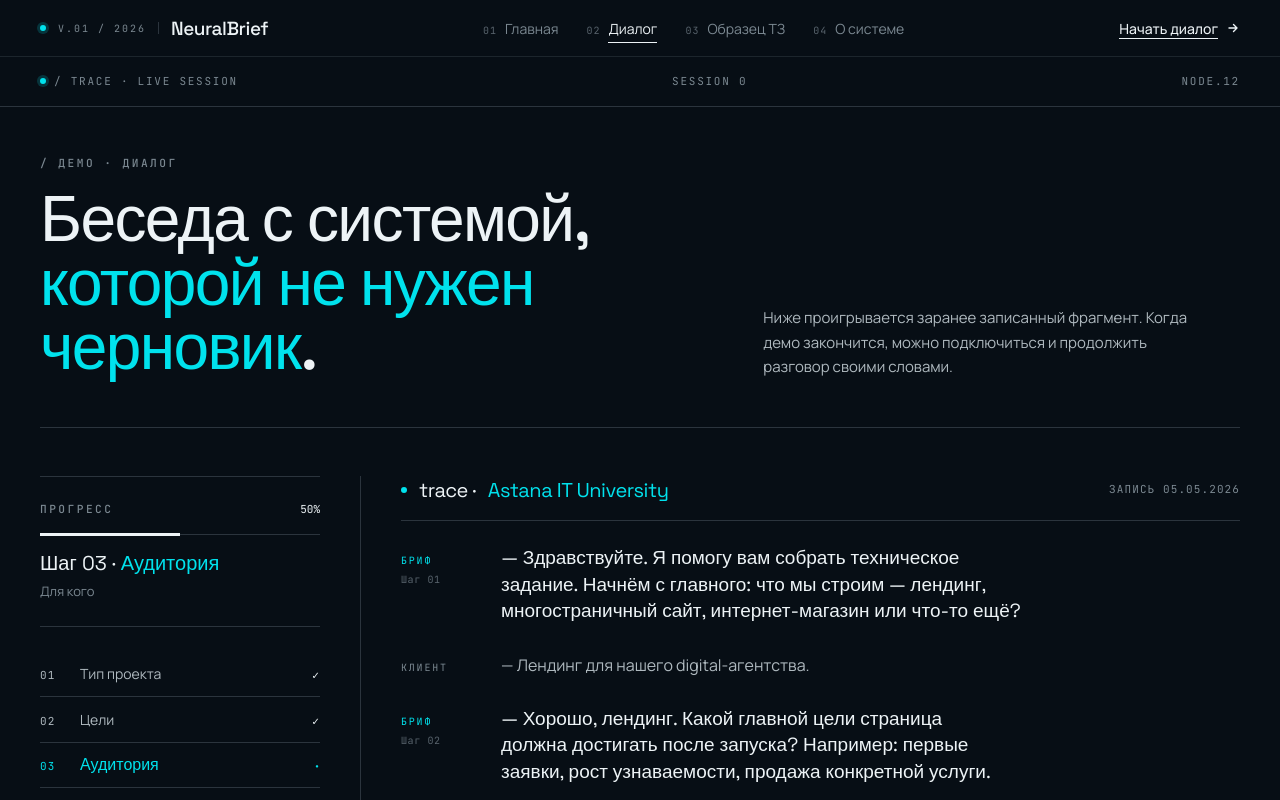
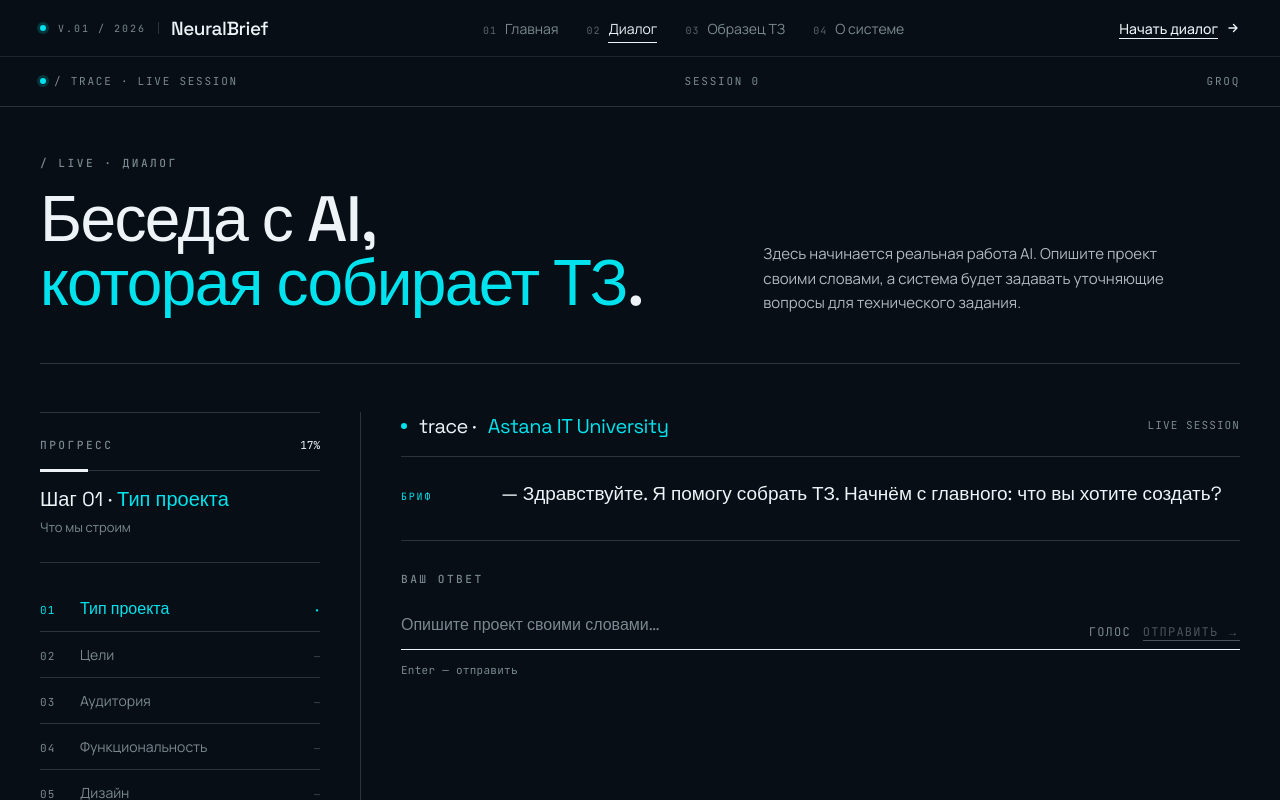
Before and after one commit to MOYISEY/hero-section, a Next.js app: page /chat in a window 1280 px wide. Shown: the top 800 px of the page. Built offline with nearby package versions, Linux system fonts and the light colour scheme.

Commit message:
Replace demo chat with live Groq conversation

```diff
--- a/components/chat/chat-interface.tsx
+++ b/components/chat/chat-interface.tsx
@@ -1,9 +1,11 @@
 "use client"
 
-import { useEffect, useRef, useState } from "react"
+import { useChat } from "@ai-sdk/react"
+import { DefaultChatTransport, type UIMessage } from "ai"
 import Link from "next/link"
 import { toast } from "sonner"
 import { cn } from "@/lib/utils"
+import { useEffect, useRef, useState, type FormEvent } from "react"
 
 type Step = {
   id: string
@@ -20,146 +22,65 @@ const STEPS: Step[] = [
   { id: "06", label: "Сроки и формат", hint: "Когда и в каком виде" },
 ]
 
-type Message = {
-  id: number
-  from: "ai" | "user"
-  text: string
-  meta?: string
-}
-
-const DEMO: Message[] = [
+const INITIAL_MESSAGES: UIMessage[] = [
   {
-    id: 1,
-    from: "ai",
-    text:
-      "Здравствуйте. Я помогу вам собрать техническое задание. Начнём с главного: что мы строим — лендинг, многостраничный сайт, интернет-магазин или что-то ещё?",
-    meta: "Шаг 01",
-  },
-  { id: 2, from: "user", text: "Лендинг для нашего digital-агентства." },
-  {
-    id: 3,
-    from: "ai",
-    text:
-      "Хорошо, лендинг. Какой главной цели страница должна достигать после запуска? Например: первые заявки, рост узнаваемости, продажа конкретной услуги.",
-    meta: "Шаг 02",
-  },
-  {
-    id: 4,
-    from: "user",
-    text: "Пока нет подтверждённых целей по заявкам.",
-  },
-  {
-    id: 5,
-    from: "ai",
-    text:
-      "Принято. А кто эти будущие клиенты? Опишите портрет: чем занимаются, какой возраст, с каких устройств чаще зайдут.",
-    meta: "Шаг 03",
-  },
-  {
-    id: 6,
-    from: "user",
-    text:
-      "Владельцы малого и среднего бизнеса. Точных данных по устройствам пока нет.",
-  },
-  {
-    id: 7,
-    from: "ai",
-    text:
-      "Перехожу к функциональности. Предлагаю обязательные блоки: hero с УТП, кейсы, форма заявки с интеграцией CRM, калькулятор стоимости. Что-то добавим, уберём или поменяем?",
-    meta: "Шаг 04",
-  },
-  {
-    id: 8,
-    from: "user",
-    text:
-      "Всё нужно. Дополнительно — блок с отзывами и онлайн-чат с менеджером.",
-  },
-  {
-    id: 9,
-    from: "ai",
-    text:
-      "Записал. Последний короткий блок про дизайн: какой характер сайта вам ближе — строгий и минималистичный, тёплый и человечный или технологичный?",
-    meta: "Шаг 05",
+    id: "start",
+    role: "assistant",
+    parts: [
+      {
+        type: "text",
+        text:
+          "Здравствуйте. Я помогу собрать ТЗ. Начнём с главного: что вы хотите создать?",
+      },
+    ],
   },
 ]
 
+function getText(message: UIMessage): string {
+  if (!message.parts || !Array.isArray(message.parts)) return ""
+  return message.parts
+    .filter((part): part is { type: "text"; text: string } => part.type === "text")
+    .map((part) => part.text)
+    .join("")
+}
+
 export function ChatInterface() {
-  const [messages, setMessages] = useState<Message[]>(() => DEMO.slice(0, 1))
-  const [typing, setTyping] = useState(false)
+  const { messages, sendMessage, status } = useChat({
+    transport: new DefaultChatTransport({ api: "/api/hero-chat" }),
+    messages: INITIAL_MESSAGES,
+  })
   const [input, setInput] = useState("")
-  const [stepIndex, setStepIndex] = useState(0)
-  const [done, setDone] = useState(false)
   const scrollRef = useRef<HTMLDivElement>(null)
-
-  useEffect(() => {
-    let cancelled = false
-    const queue = DEMO.slice(1)
-
-    async function play() {
-      for (const m of queue) {
-        if (cancelled) return
-        if (m.from === "ai") {
-          setTyping(true)
-          await wait(1300)
-          if (cancelled) return
-          setTyping(false)
-        } else {
-          await wait(700)
-        }
-        if (cancelled) return
-        setMessages((prev) => [...prev, m])
-        if (m.meta) {
-          const idx = STEPS.findIndex((s) => m.meta?.includes(s.id))
-          if (idx >= 0) setStepIndex(idx)
-        }
-      }
-      if (!cancelled) {
-        await wait(700)
-        setDone(true)
-      }
-    }
-    play()
-    return () => {
-      cancelled = true
-    }
-  }, [])
+  const isStreaming = status === "submitted" || status === "streaming"
+  const userMessagesCount = messages.filter((message) => message.role === "user").length
+  const stepIndex = Math.min(userMessagesCount, STEPS.length - 1)
+  const progress = Math.round(((stepIndex + 1) / STEPS.length) * 100)
+  const done = userMessagesCount >= 4
 
   useEffect(() => {
     const el = scrollRef.current
     if (!el) return
     el.scrollTo({ top: el.scrollHeight, behavior: "smooth" })
-  }, [messages, typing])
+  }, [messages, isStreaming])
 
-  function handleSend(e?: React.FormEvent) {
+  function handleSend(e?: FormEvent) {
     e?.preventDefault()
     const value = input.trim()
-    if (!value) return
-    const newMsg: Message = { id: Date.now(), from: "user", text: value }
-    setMessages((prev) => [...prev, newMsg])
+    if (!value || isStreaming) return
+
+    if (value.length < 3) {
+      toast("Сообщение слишком короткое", {
+        description: "Опишите проект чуть подробнее, чтобы AI мог собрать ТЗ.",
+      })
+      return
+    }
+
+    sendMessage({ text: value })
     setInput("")
-
-    setTyping(true)
-    setTimeout(() => {
-      setTyping(false)
-      setMessages((prev) => [
-        ...prev,
-        {
-          id: Date.now() + 1,
-          from: "ai",
-          text:
-            "Понял вас. Сохранил эту вводную в раздел брифа. Продолжим, когда будете готовы сформировать ТЗ.",
-        },
-      ])
-      if (stepIndex < STEPS.length - 1) setStepIndex((i) => i + 1)
-      setDone(true)
-    }, 1200)
   }
-
-  const progress = Math.round(((stepIndex + 1) / STEPS.length) * 100)
 
   return (
     <div className="relative">
-      {/* Page masthead */}
       <div className="border-b border-border">
         <div className="mx-auto max-w-[1320px] px-6 lg:px-10 py-4 flex items-center justify-between text-[11px] font-mono tracking-[0.16em] uppercase text-muted-foreground">
           <span className="inline-flex items-center gap-2">
@@ -167,30 +88,27 @@ export function ChatInterface() {
             / trace · live session
           </span>
           <span>SESSION 0</span>
-          <span>NODE.12</span>
+          <span>GROQ</span>
         </div>
       </div>
 
       <div className="mx-auto max-w-[1320px] px-6 lg:px-10 pt-12 pb-20">
-        {/* Header */}
         <header className="grid lg:grid-cols-12 gap-x-10 gap-y-6 mb-12 pb-12 border-b border-border">
           <div className="lg:col-span-7">
-            <p className="nb-eyebrow mb-4">/ демо · диалог</p>
+            <p className="nb-eyebrow mb-4">/ live · диалог</p>
             <h1 className="font-display font-medium tracking-[-0.025em] text-[44px] sm:text-[64px] leading-[1.0] text-balance">
-              Беседа с системой,
+              Беседа с AI,
               <br />
-              <span className="text-primary">которой не нужен черновик</span>.
+              <span className="text-primary">которая собирает ТЗ</span>.
             </h1>
           </div>
           <p className="lg:col-span-5 self-end max-w-md text-[15px] text-subtle-foreground leading-relaxed">
-            Ниже проигрывается заранее записанный фрагмент. Когда демо
-            закончится, можно подключиться и продолжить разговор своими
-            словами.
+            Здесь начинается реальная работа AI. Опишите проект своими словами,
+            а система будет задавать уточняющие вопросы для технического задания.
           </p>
         </header>
 
         <div className="grid lg:grid-cols-[280px_1fr] gap-10">
-          {/* Sidebar — печатное оглавление */}
           <aside className="lg:sticky lg:top-24 self-start">
             <div className="border-y border-border py-6">
               <div className="flex items-baseline justify-between mb-4">
@@ -264,7 +182,6 @@ export function ChatInterface() {
               })}
             </ol>
 
-            {/* Generate brief */}
             <div
               className={cn(
                 "mt-8 transition-all duration-700",
@@ -275,7 +192,7 @@ export function ChatInterface() {
             >
               <p className="nb-eyebrow mb-3">Готово к вёрстке</p>
               <p className="text-[14px] text-subtle-foreground leading-relaxed mb-4">
-                Достаточно данных, чтобы сверстать черновик ТЗ.
+                Если данных достаточно, можно открыть черновик ТЗ.
               </p>
               <Link
                 href="/brief"
@@ -295,7 +212,6 @@ export function ChatInterface() {
             </div>
           </aside>
 
-          {/* Transcript */}
           <section className="border-l border-border lg:pl-10 -ml-6 pl-6 lg:ml-0">
             <div className="flex items-baseline justify-between pb-4 border-b border-border">
               <p className="font-display text-xl tracking-tight inline-flex items-center gap-3">
@@ -303,7 +219,7 @@ export function ChatInterface() {
                 trace · <span className="text-primary">Astana IT University</span>
               </p>
               <span className="font-mono text-[11px] text-muted-foreground tracking-widest uppercase">
-                запись 05.05.2026
+                live session
               </span>
             </div>
 
@@ -312,10 +228,12 @@ export function ChatInterface() {
               className="py-6 max-h-[640px] overflow-y-auto pr-2"
             >
               <ol className="flex flex-col gap-7">
-                {messages.map((m) => (
-                  <Line key={m.id} message={m} />
-                ))}
-                {typing && <TypingLine />}
+                {messages.map((message) => {
+                  const text = getText(message)
+                  if (!text) return null
+                  return <Line key={message.id} message={message} text={text} />
+                })}
+                {status === "submitted" && <TypingLine />}
               </ol>
             </div>
 
@@ -330,16 +248,17 @@ export function ChatInterface() {
                     type="text"
                     value={input}
                     onChange={(e) => setInput(e.target.value)}
-                    placeholder="Напишите свободно, как сказали бы в разговоре…"
+                    placeholder="Опишите проект своими словами…"
                     className="flex-1 bg-transparent outline-none text-[16px] text-foreground placeholder:text-muted-foreground py-1 font-display"
                     aria-label="Ваше сообщение"
+                    disabled={isStreaming}
                   />
                   <button
                     type="button"
                     onClick={() =>
                       toast("Голосовой ввод", {
                         description:
-                          "В демо доступен только текстовый режим.",
+                          "Сейчас доступен текстовый режим. Голосовой ввод подключим отдельно.",
                       })
                     }
                     className="text-muted-foreground hover:text-foreground transition-colors text-[12px] font-mono uppercase tracking-widest"
@@ -348,7 +267,7 @@ export function ChatInterface() {
                   </button>
                   <button
                     type="submit"
-                    disabled={!input.trim()}
+                    disabled={!input.trim() || isStreaming}
                     className="font-mono text-[12px] uppercase tracking-widest text-foreground disabled:opacity-30 nb-link disabled:no-underline"
                   >
                     Отправить →
@@ -356,7 +275,7 @@ export function ChatInterface() {
                 </div>
               </label>
               <p className="mt-3 font-mono text-[11px] text-muted-foreground tracking-wide">
-                Enter — отправить · Shift + Enter — новая строка
+                Enter — отправить
               </p>
             </form>
           </section>
@@ -366,8 +285,8 @@ export function ChatInterface() {
   )
 }
 
-function Line({ message }: { message: Message }) {
-  const isAi = message.from === "ai"
+function Line({ message, text }: { message: UIMessage; text: string }) {
+  const isAi = message.role !== "user"
   return (
     <li className="grid grid-cols-[80px_1fr] items-baseline gap-5 nb-fade-up">
       <span
@@ -377,21 +296,16 @@ function Line({ message }: { message: Message }) {
         )}
       >
         {isAi ? "Бриф" : "Клиент"}
-        {message.meta && (
-          <span className="block mt-1 text-muted-foreground/70 normal-case tracking-[0.06em]">
-            {message.meta}
-          </span>
-        )}
       </span>
       <p
         className={cn(
           "text-balance",
           isAi
-                ? "font-display text-[19px] leading-[1.4] text-foreground"
+            ? "font-display text-[19px] leading-[1.4] text-foreground"
             : "text-[16px] leading-[1.55] text-subtle-foreground",
         )}
       >
-        — {message.text}
+        — {text}
       </p>
     </li>
   )
@@ -414,12 +328,8 @@ function TypingLine() {
             }}
           />
         ))}
-        <span className="sr-only">Гот��вит вопрос</span>
+        <span className="sr-only">Готовит вопрос</span>
       </span>
     </li>
   )
 }
-
-function wait(ms: number) {
-  return new Promise<void>((r) => setTimeout(r, ms))
-}
--- a/components/landing/hero-chat.tsx
+++ b/components/landing/hero-chat.tsx
@@ -7,21 +7,11 @@ import { useEffect, useRef, useState, type FormEvent } from "react"
 
 type Role = "ai" | "user"
 
-const SEED_MESSAGES: UIMessage[] = [
+const INITIAL_MESSAGES: UIMessage[] = [
   {
     id: "seed-1",
     role: "assistant",
     parts: [{ type: "text", text: "Здравствуйте. Что вы хотите создать?" }],
-  },
-  {
-    id: "seed-2",
-    role: "user",
-    parts: [{ type: "text", text: "Лендинг для сервиса доставки еды." }],
-  },
-  {
-    id: "seed-3",
-    role: "assistant",
-    parts: [{ type: "text", text: "Кто целевая аудитория?" }],
   },
 ]
 
@@ -36,7 +26,7 @@ function getText(m: UIMessage): string {
 export function HeroChat() {
   const { messages, sendMessage, status } = useChat({
     transport: new DefaultChatTransport({ api: "/api/hero-chat" }),
-    messages: SEED_MESSAGES,
+    messages: INITIAL_MESSAGES,
   })
 
   const [input, setInput] = useState("")
@@ -53,7 +43,7 @@ export function HeroChat() {
   function handleSubmit(e: FormEvent) {
     e.preventDefault()
     const value = input.trim()
-    if (!value || isStreaming) return
+    if (value.length < 3 || isStreaming) return
     sendMessage({ text: value })
     setInput("")
   }
```
Also changed, not shown: app/api/hero-chat/route.ts (+17 -1 lines).
